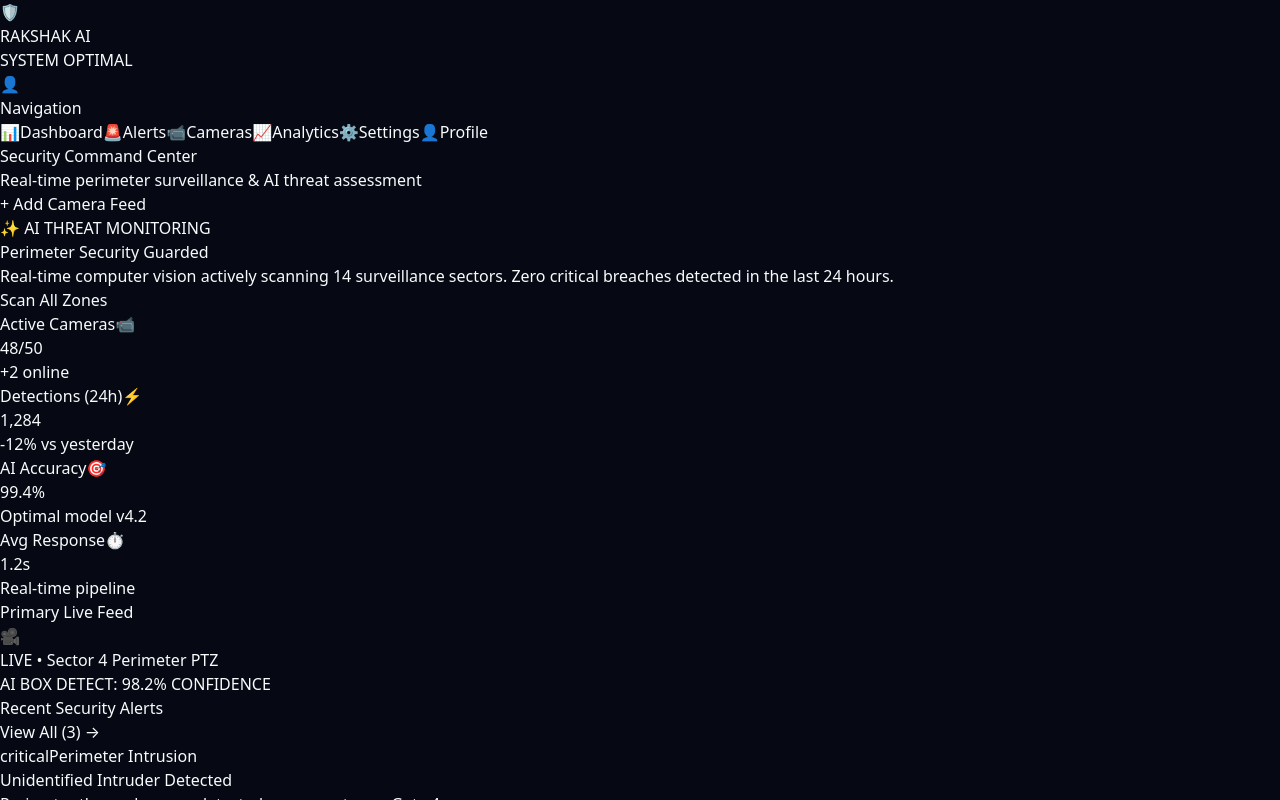
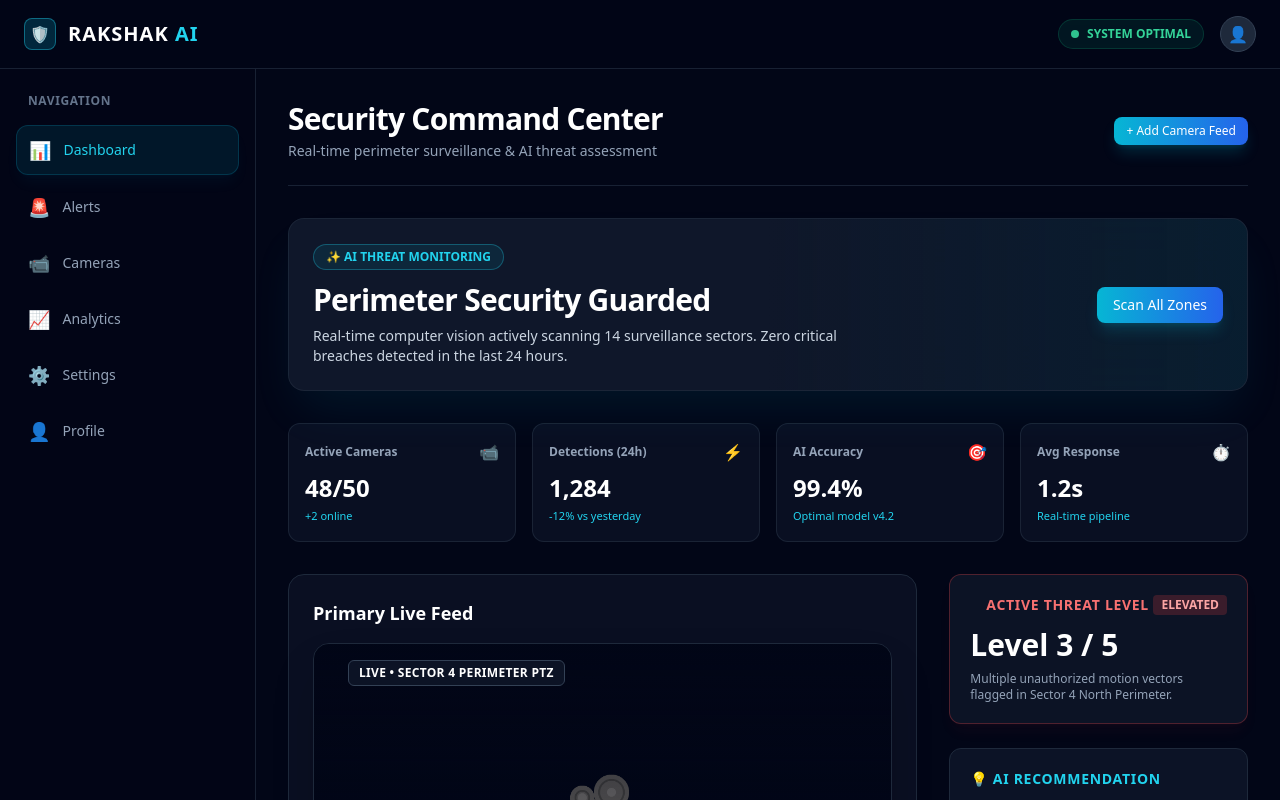
Before and after one commit to Jiyabhaviksadaria/TETRA036, a Next.js app in the folder rakshak-ai-frontend/: page /dashboard in a window 1280 px wide. Shown: the top 800 px of the page. Built offline with nearby package versions, Linux system fonts and the light colour scheme.

Commit message:
TETRA036: Add Tailwind and PostCSS configuration files to frontend

```diff
--- /dev/null
+++ b/rakshak-ai-frontend/postcss.config.js
@@ -0,0 +1,6 @@
+module.exports = {
+  plugins: {
+    tailwindcss: {},
+    autoprefixer: {},
+  },
+}
--- /dev/null
+++ b/rakshak-ai-frontend/tailwind.config.js
@@ -0,0 +1,18 @@
+/** @type {import('tailwindcss').Config} */
+module.exports = {
+  content: [
+    "./app/**/*.{js,ts,jsx,tsx,mdx}",
+    "./pages/**/*.{js,ts,jsx,tsx,mdx}",
+    "./components/**/*.{js,ts,jsx,tsx,mdx}",
+    "./src/**/*.{js,ts,jsx,tsx,mdx}",
+  ],
+  theme: {
+    extend: {
+      colors: {
+        background: "var(--background)",
+        foreground: "var(--foreground)",
+      },
+    },
+  },
+  plugins: [],
+}
```
